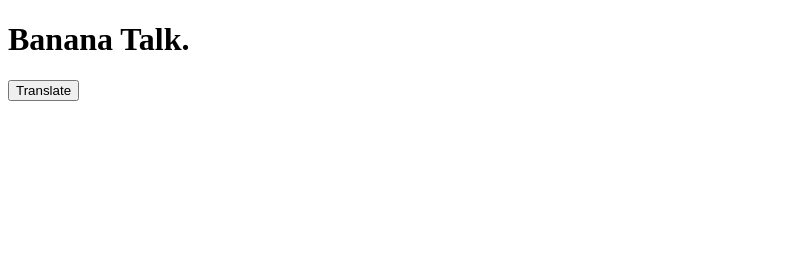
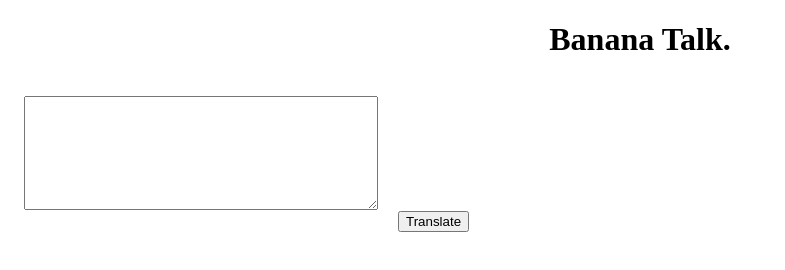
Before and after one commit to Abhirup-Sarkar/Banana-talk, a plain HTML site: page index.html in a window 1280 px wide. Shown: the whole page, without its empty margins (0-785 px from the left). Drawn offline with Linux system fonts and the light colour scheme.

Commit message:
added css to text area and heading

```diff
--- a/index.html
+++ b/index.html
@@ -6,13 +6,16 @@
     <meta http-equiv="X-UA-Compatible" content="IE=edge">
     <meta name="viewport" content="width=device-width, initial-scale=1.0">
     <title>Banana Talk</title>
+    <link href ="/style.css" rel="stylesheet"/>
 
 
 </head>
 <body>
+   <header class= "Heading">
+       <h1>Banana Talk.</h1>
+    </header>
 
-    <h1>Banana Talk.</h1>
-
+    <textarea></textarea>
 
     <button id ="btn-translate">Translate</button>
     <script src = "app.js"type="text/javascript"></script>
--- /dev/null
+++ b/style.css
@@ -0,0 +1,11 @@
+
+.Heading{
+    text-align: center;
+}
+textarea{
+    width: 20rem;
+    height: 10vh;
+    display: inline;
+    margin: 1rem;
+    padding: 1rem 1rem 1rem 1rem;
+}
```
